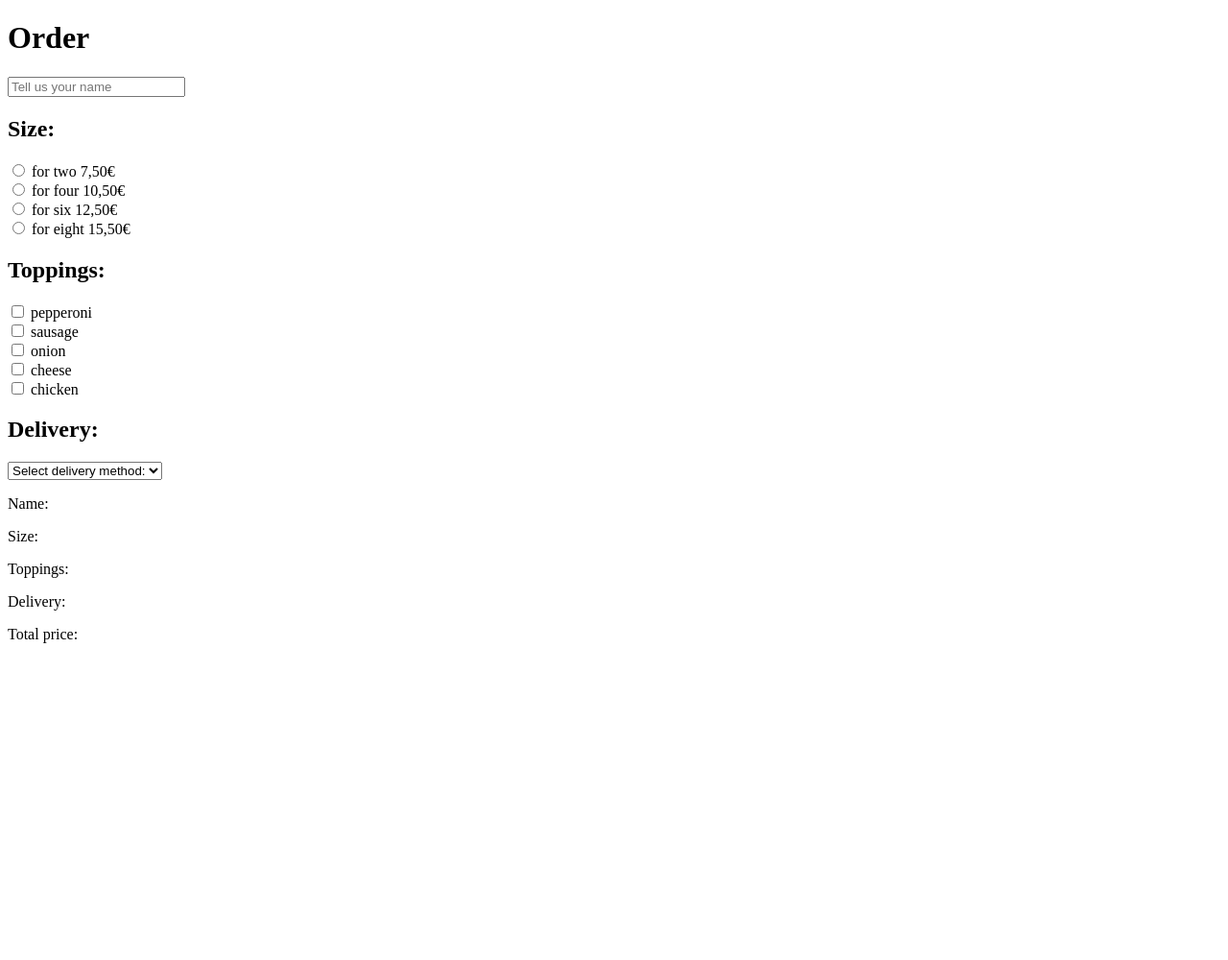
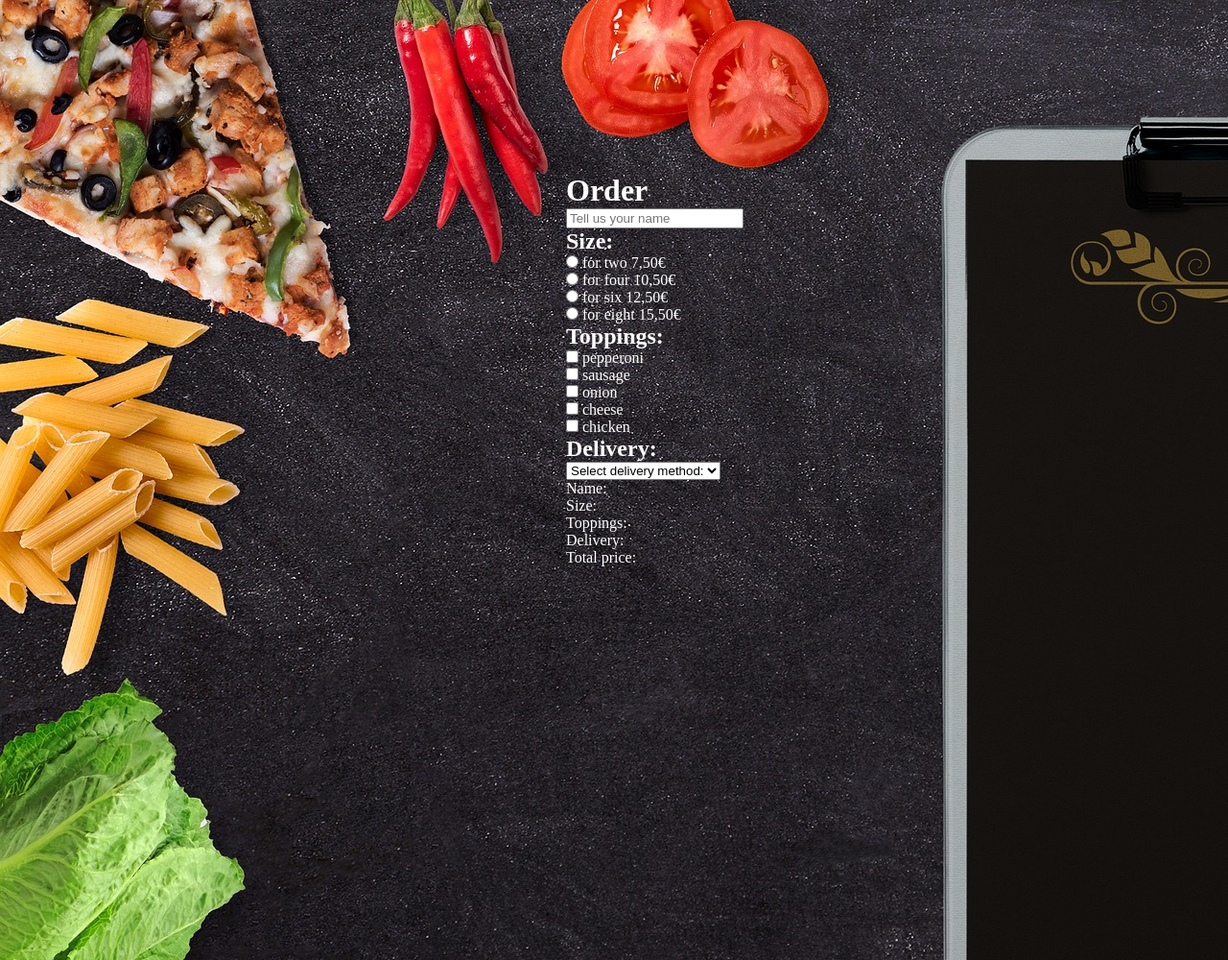
Before and after one commit to janibehm/Pizza-Order, a plain HTML site: page index.html in a window 1280 px wide. Shown: the whole page at 96% size. Before the commit the page ends 800 px from the top, so only its background shows below. Drawn offline with Linux system fonts and the light colour scheme.

Commit message:
changed px to rem and add flex

```diff
--- a/index.html
+++ b/index.html
@@ -8,6 +8,7 @@
     <title>Pizza order</title>
   </head>
   <body>
+    <main>
     <form>
       <h1>Order</h1>
       <input type="text" placeholder="Tell us your name" id="name" />
@@ -61,12 +62,15 @@
     </form>
 
     <div id="order">
+      <div>
       <p>Name: <span id="order_name"></span></p>
       <p>Size: <span id="order_size"></span></p>
       <p>Toppings: <span id="order_toppings"></span></p>
       <p>Delivery: <span id="order_delivery"></span></p>
       <p>Total price: <span id="order_price"></span></p>
     </div>
-    <script src="main.js"></script>
+    </div>
+  </main>
   </body>
+  <script src="main.js"></script>
 </html>
--- a/style.css
+++ b/style.css
@@ -0,0 +1,30 @@
+*{
+    margin:0;
+}
+
+body{
+    background: url('pizza-menu.jpg');
+    display: flex;
+    flex-direction: row;
+    justify-content: center;
+    width: 62.5rem;
+    height: 62.5rem;
+    padding-left: 18.75rem;
+}
+
+form {
+    margin-right: 2rem;
+    color: white;
+
+  }
+
+  #order {
+    width: 31.25rem;
+    color: white;
+
+  }
+
+  main{
+    margin-left:8%;
+    margin-top:18%;
+  }
```
Also changed, not shown: pizza-menu.jpg (added), 1 other file.
